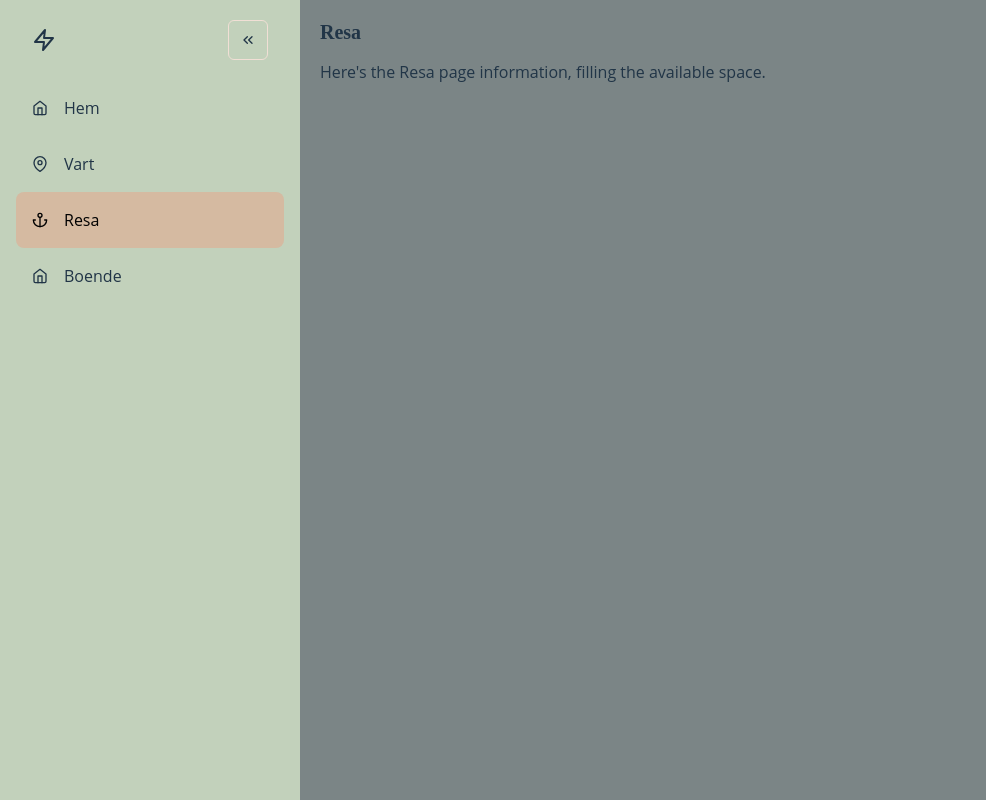
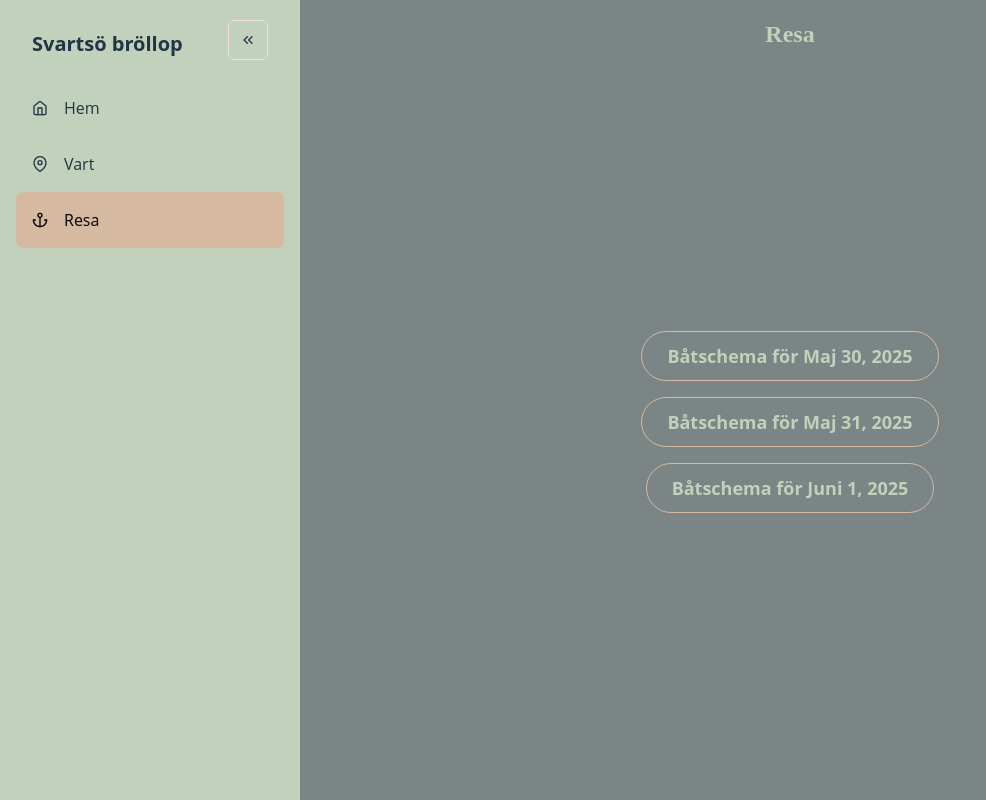
Before and after one commit to Jyrgen1994/Br-llop, a React (Vite) app: page /resa in a window 1280 px wide. Shown: the whole page, without its empty margins (0-986 px from the left). Built offline with nearby package versions, Linux system fonts and the light colour scheme.

Commit message:
Initial live fix

```diff
--- a/src/App.tsx
+++ b/src/App.tsx
@@ -26,7 +26,6 @@ function App() {
             <Route path="/" element={<Home />} />
             <Route path="/vart" element={<Vart />} />
             <Route path="/resa" element={<Resa />} />
-            <Route path="/boende" element={<Boende />} />
           </Routes>
         </Box>
     </Flex>
--- a/src/components/Home.tsx
+++ b/src/components/Home.tsx
@@ -106,20 +106,20 @@ const Home = () => {
       imageUrl: "https://picsum.photos/seed/1/600/400", // Using Lorem Picsum for demo images
     },
     {
-      date: "February 2024",
-      title: "First Milestone",
+      date: "February 20xx",
+      title: "Mer Haff",
       description: "Duis aute irure dolor in reprehenderit in voluptate velit esse cillum dolore eu fugiat nulla pariatur. Excepteur sint occaecat cupidatat non proident, sunt in culpa qui officia deserunt mollit anim id est laborum.",
       imageUrl: "https://picsum.photos/seed/2/600/400",
     },
     {
-      date: "March 2024",
-      title: "Feature Update",
+      date: "September 2023",
+      title: "Sjukt mycket haff",
       description: "Sed ut perspiciatis unde omnis iste natus error sit voluptatem accusantium doloremque laudantium, totam rem aperiam, eaque ipsa quae ab illo inventore veritatis et quasi architecto beatae vitae dicta sunt explicabo.",
       imageUrl: "https://picsum.photos/seed/3/600/400",
     },
     {
-      date: "April 2024",
-      title: "Team Expansion",
+      date: "Maj 2025",
+      title: "Bröllop",
       description: "Nemo enim ipsam voluptatem quia voluptas sit aspernatur aut odit aut fugit, sed quia consequuntur magni dolores eos qui ratione voluptatem sequi nesciunt.",
       imageUrl: "https://picsum.photos/seed/4/600/400",
     },
--- a/src/components/Resa.tsx
+++ b/src/components/Resa.tsx
@@ -1,11 +1,70 @@
 import React from 'react';
-import { Flex, Heading, Text } from '@chakra-ui/react';
+import { Flex, Heading, Button, VStack, Link, Center } from '@chakra-ui/react';
 
 const Resa = () => {
+  const baseUrl = "https://waxholmsbolaget.se/?destPlaceId=9091001000000150&origPlaceId=9091001000000301&destName=Norra+Svarts%C3%B6+%28Svarts%C3%B6%29&origName=Str%C3%B6mkajen+%28Stockholm%29&journeyFocusTarget=OUTBOUND";
+
+  const dates = [
+    { label: "May 30, 2025", date: "2025-05-30" },
+    { label: "May 31, 2025", date: "2025-05-31" },
+    { label: "June 1, 2025", date: "2025-06-01" }
+  ];
+
   return (
-    <Flex flex={1} p={5} flexDirection="column">
-      <Heading fontSize="xl" mb={4}>Resa</Heading>
-      <Text>Here's the Resa page information, filling the available space.</Text>
+    <Flex
+      direction="column"
+      minH="100vh" // Set minimum height to viewport height
+      p={5}
+    >
+      <Heading
+        mb={4}
+        textAlign={"center"}
+        fontSize="2xl"
+        textColor={"brand.aloe"}
+        sx={{
+          position: 'sticky',
+          top: 0,
+          zIndex: 100,
+        }}
+      >
+        Resa
+      </Heading>
+
+      <Flex
+        flex="1"
+        alignItems="center" // Center items vertically
+        justifyContent="center" // Center items horizontally
+        alignContent={"center"}
+      >
+        <VStack
+          spacing={4}
+          align="center"
+          width="100%"
+        >
+          {dates.map((dateObj, index) => (
+            <Link
+              key={index}
+              href={`${baseUrl}&outboundDate=${dateObj.date}`}
+              isExternal
+              _hover={{ textDecoration: 'none' }}
+              border={"1px solid"}
+              borderColor={"brand.clay"}
+              borderRadius={"25px"}
+              width={"25%"}
+              minW={"fit-content"}
+            >
+              <Button
+                width="100%"
+                colorScheme="blue"
+                size="lg"
+                textColor={"brand.aloe"}
+              >
+                Båtschema för {dateObj.label.replace("May", "Maj").replace("June", "Juni")}
+              </Button>
+            </Link>
+          ))}
+        </VStack>
+      </Flex>
     </Flex>
   );
 };
--- a/src/components/Sidebar.tsx
+++ b/src/components/Sidebar.tsx
@@ -1,7 +1,7 @@
 // App.tsx
 
 import React, { ReactText } from 'react';
-import { Box, BoxProps, Flex, useDisclosure, FlexProps, Icon, Drawer, DrawerContent, IconButton} from '@chakra-ui/react';
+import { Box, BoxProps, Flex, useDisclosure, FlexProps, Icon, Drawer, DrawerContent, IconButton, Text} from '@chakra-ui/react';
 import {
   FiHome,
   FiChevronsLeft,
@@ -9,7 +9,6 @@ import {
   FiMenu,
   FiMapPin,
   FiAnchor,
-  FiZap,
 } from 'react-icons/fi'
 import { IconType } from 'react-icons';
 import { NavLink } from 'react-router-dom';
@@ -23,7 +22,6 @@ const LinkItems: Array<LinkItemProps> = [
   { name: 'Hem', icon: FiHome, to: '/' },
   { name: 'Vart', icon: FiMapPin, to: '/vart' },
   { name: 'Resa', icon: FiAnchor, to: '/resa' },
-  { name: 'Boende', icon: FiHome, to: '/boende' },
 ]
 
 interface NavItemProps extends FlexProps {
@@ -86,7 +84,9 @@ const SidebarContent = ({toggleSidebar, isOpen, ...rest }: SideBarProps) => {
       >
         <Flex h="20" alignItems={"center"} justifyContent={"space-between"} px={isOpen ? "8" : "4"}>
           {isOpen ? (
-            <Icon as={FiZap} fontSize="24px" />
+            <Text fontSize="xl" fontWeight="bold" mt={2}>
+              Svartsö bröllop
+            </Text>
           ) : (
             <Icon as={FiMenu} fontSize="24px" />
           )}
```
